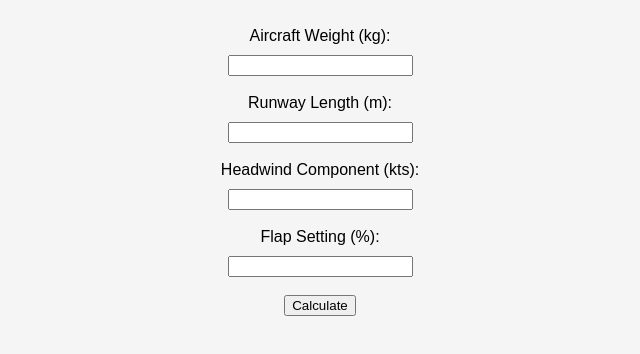
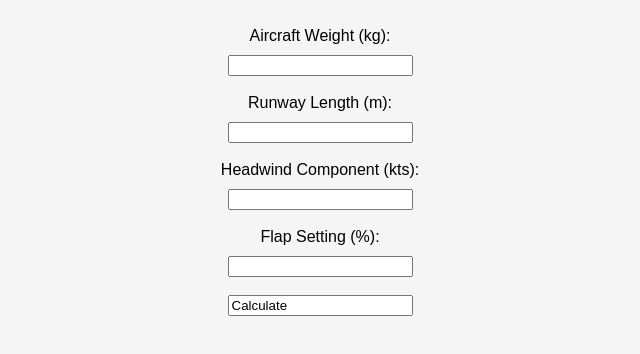
Before and after one commit to llamaair1/llamaair1.github.io, a plain HTML site: page index.html in a window 1280 px wide. Shown: the part 336-690 px from the top of the page, without its empty margins (320-960 px from the left). Drawn offline with Linux system fonts and the light colour scheme.

Commit message:
updated button

```diff
--- a/index.html
+++ b/index.html
@@ -31,7 +31,7 @@
 		<label for="flapSetting">Flap Setting (%): </label>
 		<input type="number" id="flapSetting" name="flapSetting"><br>
 
-		<input type="button" id="calculate" value="Calculate" onclick="calculateTakeoffDistance()">
+		<input type="calculate" id="calculate" value="Calculate" onclick="calculateTakeoffDistance()">
 	</form>
 
 	<p id="result"></p>
```
